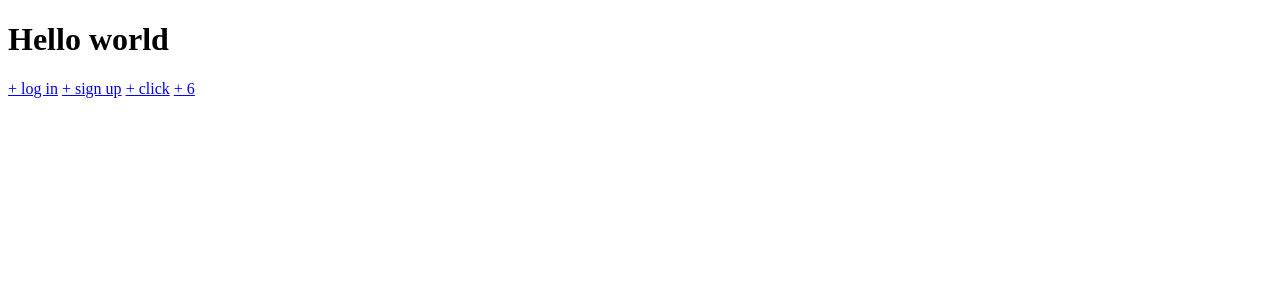
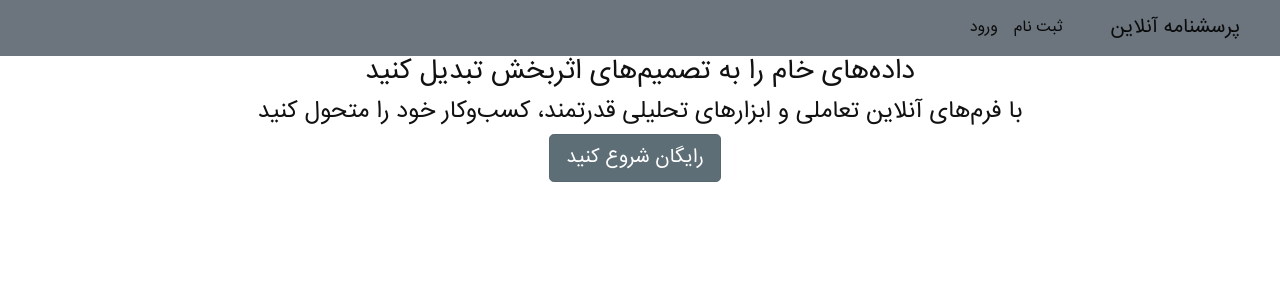
Before and after one commit to Arezoo-Moradi/Online_Survey, a Django app: template accounts/templates/accounts/index.html in a window 1280 px wide. Shown: the top 300 px of the page. Run offline with Django 4.2, Linux system fonts and the light colour scheme; the template is opened without the code that fills it, so the values that code supplies are empty; parts of the project's set-up code (start-up, migrations or seed data) failed here and were passed over; some libraries are stand-ins or nearby versions.

Commit message:
1400-10-4

```diff
--- a/OnlineForm/views.py
+++ b/OnlineForm/views.py
@@ -65,7 +65,7 @@ from OnlineForm.forms import SurveyForm, CategoryMetaInlineFormset, QuestionMeta
 
 class SurveyCreateView(CreateView):
     form_class = SurveyForm
-    template_name = 'survey/test.html'
+    template_name = 'test.html'
 
     def get_context_data(self, **kwargs):
         context = super(SurveyCreateView, self).get_context_data(**kwargs)
--- a/accounts/forms.py
+++ b/accounts/forms.py
@@ -9,10 +9,13 @@ class UserRegisterForm(UserCreationForm):
   def __init__(self, *args, **kwargs):
         super(UserRegisterForm, self).__init__(*args, **kwargs)
         self.fields['username'].widget.attrs.pop("autofocus", None)
+        self.fields['username'].label = "نام کاربری"
         self.fields['username'].help_text = "<div class='text-right'>شامل حروف انگلیسی، اعداد و علامات</div>"
         self.fields['first_name'].widget.attrs.update(autofocus='autofocus')
+        self.fields['first_name'].label = "نام"
         self.fields['first_name'].required = True
         self.fields['last_name'].required = True
+        self.fields['last_name'].label = "نام خانوادگی"
         self.fields['password1'].label = "کلمه عبور"
         self.fields['password2'].label = "تکرار کلمه عبور"
         self.fields['email'].label = "پست الکترونیکی"
@@ -40,7 +43,6 @@ class UserRegisterForm(UserCreationForm):
         fields = ['username', 'email', 'first_name', 'last_name', 'email', 'phone', 'password1' ,'password2']
 
 
-
 class LoginForm(forms.Form):
     username = forms.CharField(
         widget=forms.TextInput(
@@ -54,7 +56,7 @@ class LoginForm(forms.Form):
     password = forms.CharField(
         widget=forms.PasswordInput(
             attrs={
-                "placeholder" : "کلمه عبور",
+                "placeholder": "کلمه عبور",
                 "class": "form-control text-center",
                 "title": "",
             }
--- a/accounts/templates/accounts/index.html
+++ b/accounts/templates/accounts/index.html
@@ -1,22 +1,23 @@
-<!DOCTYPE html>
-<html lang="en">
-<head>
-    <meta charset="UTF-8">
-    <title>Title</title>
-</head>
-<body>
-<h1>Hello world</h1>
-<div>
-    <a href="{% url 'accounts:login' %}">+ log in</a>
-{#    <a href="{% url 'accounts:logout' %}">+ log out</a>#}
-    <a href="{% url 'accounts:signup' %}">+ sign up</a>
-    <a href={% url  'survey-list' %}>+ click</a>
-{#    <a href={% url  'survey-detail' %}>+ 2</a>#}
-{#    <a href={% url  'survey-result' %}>+ 3</a>#}
-{#    <a href={% url  'survey-completed' %}>+ 4</a>#}
-{#    <a href={% url  'survey-detail-step' %}>+ 5</a>#}
-    <a href={% url  'test-view' %}>+ 6</a>
-</div>
+{% extends "layouts/base-fullscreen.html" %}
+{% block content %}
+    <section class="text-center">
+        <h3>داده‌های خام را به تصمیم‌های اثربخش تبدیل کنید</h3>
+        <h4>با فرم‌های آنلاین تعاملی و ابزارهای تحلیلی قدرتمند، کسب‌و‌کار خود را متحول کنید</h4>
+        <a class="btn btn-secondary btn-lg active" role="button" aria-pressed="true" href={% url  'test-view' %}>رایگان شروع کنید</a>
+    </section>
 
-</body>
-</html>
+    <div>
+{#        {% if user.is_authenticated %}#}
+{#            <div>#}
+{#                <a href="{% url 'accounts:logout' %}">Log Out</a>#}
+{#                <a href="{% url 'accounts:signup' %}">Sign Up</a>#}
+{#            </div>#}
+{#        {% else %}#}
+{#            <div>#}
+{#                <a href="{% url 'accounts:login' %}">Log In</a>#}
+{#                <a href="{% url 'accounts:signup' %}">Sign Up</a>#}
+{#            </div>#}
+{#        {% endif %}#}
+{#        <a href={% url  'test-view' %}>+ 6</a>#}
+    </div>
+{% endblock content %}
--- a/accounts/templates/accounts/login.html
+++ b/accounts/templates/accounts/login.html
@@ -15,7 +15,7 @@
 </div>
 
 <p class="text-muted text-left mb-3 pt-1">
-    <a class="justify-content-end text-muted font-12 d-flex" href="/password_reset/">
+    <a class="justify-content-end text-muted font-12 d-flex" href="accounts/password_reset/">
     بازیابی کلمه عبور
     <i class="feather icon-eye align-self-center mr-1"></i>
     </a>
--- a/accounts/templates/accounts/signup.html
+++ b/accounts/templates/accounts/signup.html
@@ -28,7 +28,7 @@
     <div class="my-4"></div>
 
     {{ form.password2|as_crispy_field }}
-
+<br>
 
 {% endblock form_inputs %}
 
--- a/accounts/urls.py
+++ b/accounts/urls.py
@@ -8,6 +8,7 @@ from django.views.generic import TemplateView
 app_name = 'accounts'
 
 urlpatterns = [
+    path('', home, name="home"),
     path('login/', login_view, name="login"),
     path('signup/', SignUpView.as_view(), name="signup"),
     path("logout/", LogoutView.as_view(), name="logout"),
--- a/accounts/views.py
+++ b/accounts/views.py
@@ -18,6 +18,11 @@ from django.template.loader import get_template
 from django.contrib.auth.decorators import login_required
 # from dashboards.models import *
 # from pricing_project.settings import PRICING_DB
+
+# index page
+def home(request):
+    return render(request, 'accounts/index.html', {})
+
 
 # ------------------------------ SignUp View ------------------------------
 class SignUpView(SuccessMessageMixin, generic.CreateView):
--- a/templates/layouts/base-fullscreen.html
+++ b/templates/layouts/base-fullscreen.html
@@ -1,7 +1,7 @@
+{% load static %}
 <!DOCTYPE html>
-
-{% load static %}
-<html lang="en" dir="rtl">
+{#<html lang="en" dir="rtl">#}
+<html lang="fa-ir" dir="rtl">
 
 <head>
     <title>
@@ -10,38 +10,73 @@
     <!-- Meta -->
     <meta charset="utf-8">
     <meta name="viewport" content="width=device-width, initial-scale=1.0, user-scalable=0, minimal-ui">
-    <meta http-equiv="X-UA-Compatible" content="IE=edge" />
+    <meta http-equiv="X-UA-Compatible" content="IE=edge"/>
     <link rel="canonical" href="">
 
-    <meta name="description" content="" />
-    <meta name="keywords" content=""
-    <meta name="author" content="CodedThemes" />
+    <meta name="description" content=""/>
+    <meta name="keywords" content=""/>
+    <meta name="author" content="CodedThemes"/>
 
     <!-- Favicon icon -->
     <link rel="icon" href="{{ site.fav_icon.url }}" type="image/x-icon">
     <!-- fontawesome icon -->
-    <link rel="stylesheet" href="{% static 'fonts/fontawesome/css/fontawesome-all.min.css' %}">
+    <link rel="stylesheet" href="{% static "fonts/fontawesome/css/fontawesome-all.min.css" %}">
+
     <!-- animation css -->
-    <link rel="stylesheet" href="{% static 'plugins/animation/css/animate.min.css' %}">
+    <link rel="stylesheet" href="{% static "plugins/animation/css/animate.min.css" %}">
     <!-- vendor css -->
-    <link rel="stylesheet" href="{% static 'css/style.css' %}">
+    <link rel="stylesheet" href="{% static "css/style.css" %}">
     <!-- RTL layouts -->
-    <link rel="stylesheet" href="{% static 'fonts/custom/iranSans/index.css' %}">
-
+    <link rel="stylesheet" href="{% static "fonts/custom/iranSans/index.css" %}">
+    <link href="https://cdn.jsdelivr.net/npm/bootstrap@5.0.2/dist/css/bootstrap.min.css"
+          rel="stylesheet" integrity="sha384-EVSTQN3/azprG1Anm3QDgpJLIm9Nao0Yz1ztcQTwFspd3yD65VohhpuuCOmLASjC"
+          crossorigin="anonymous">
     <!-- Specific CSS goes HERE -->
     {% block stylesheets %}{% endblock stylesheets %}
 
 </head>
 
 <body>
+<nav class="navbar navbar-expand-lg navbar-light bg-secondary">
+    <div class="container-fluid">
+        <a class="navbar-brand" href="#">پرسشنامه آنلاین</a>
 
-    {% block content %}{% endblock content %}
+        <button class="navbar-toggler" type="button" data-bs-toggle="collapse" data-bs-target="#navbarNav"
+                aria-controls="navbarNav" aria-expanded="false" aria-label="Toggle navigation">
+            <span class="navbar-toggler-icon"></span>
+        </button>
 
-    {% include 'includes/scripts.html' %}
+        <div class="collapse navbar-collapse" id="navbarNav">
 
-    <!-- Specific Page JS goes HERE  -->
-    {% block javascripts %}{% endblock javascripts %}
+                <ul class="navbar-nav">
+                    <li class="nav-item">
+                            <a class="nav-link active" href="{% url 'accounts:signup' %}">ثبت نام</a>
+                    </li>
+                    {% if user.is_authenticated %}
+                        <li class="nav-item">
+                            <a class="nav-link active" href="{% url 'accounts:logout' %}">خروج</a>
+                        </li>
+                    {% else %}
+                        <li class="nav-item">
+                            <a class="nav-link active" href="{% url 'accounts:login' %}">ورود</a>
+                        </li>
+                    {% endif %}
+                </ul>
 
+        </div>
+    </div>
+</nav>
+
+{% block content %}{% endblock content %}
+
+{% include 'includes/scripts.html' %}
+
+<!-- Specific Page JS goes HERE  -->
+{% block javascripts %}{% endblock javascripts %}
+<script src="https://cdn.jsdelivr.net/npm/bootstrap@5.0.2/dist/js/bootstrap.bundle.min.js"
+        integrity="sha384-MrcW6ZMFYlzcLA8Nl+NtUVF0sA7MsXsP1UyJoMp4YLEuNSfAP+JcXn/tWtIaxVXM"
+        crossorigin="anonymous"></script>
 </body>
 
+
 </html>
```
Also changed, not shown: OnlineForm/forms.py (+29 -0 lines), config/settings.py (+6 -4 lines), templates/test.html (added, +46 -0 lines), db.sqlite3.
